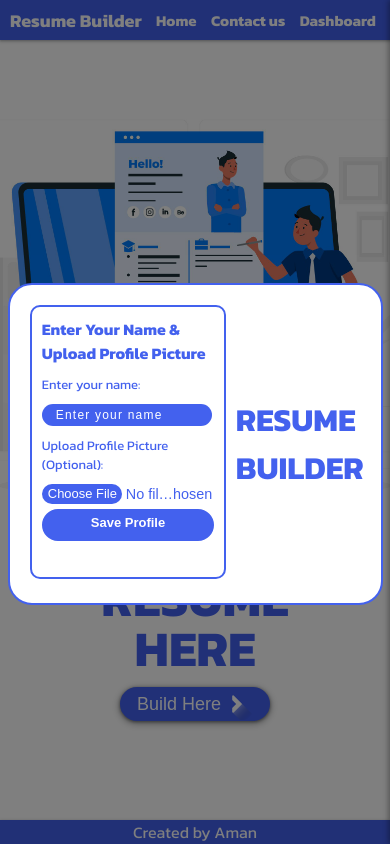
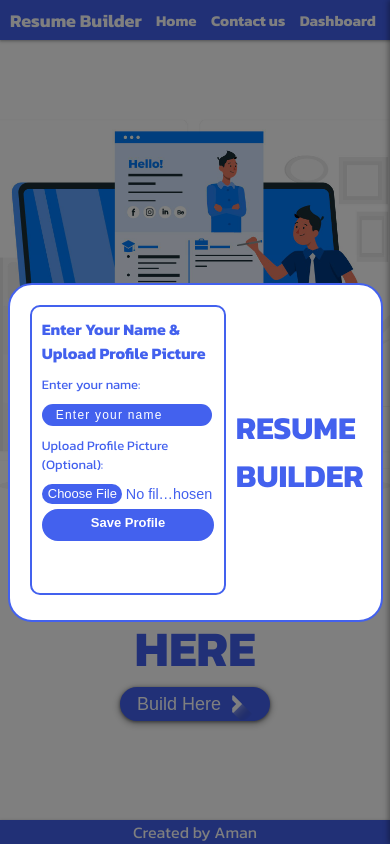
Before and after one commit to AmanNazim/Interactive-Resume-Builder, a website: page index.html in a window 390 px wide. Drawn offline with Linux system fonts and the light colour scheme.

Commit message:
fix name and picture input popup height

```diff
--- a/Styles/style.css
+++ b/Styles/style.css
@@ -90,7 +90,7 @@ body {
     position: absolute;
     top: calc(50% - (33% / 2));
     left: calc(50% - (96% / 2));
-    height: 33%;
+    height: 35%;
     width: 85%;
     border-radius: 24px;
   }
```
